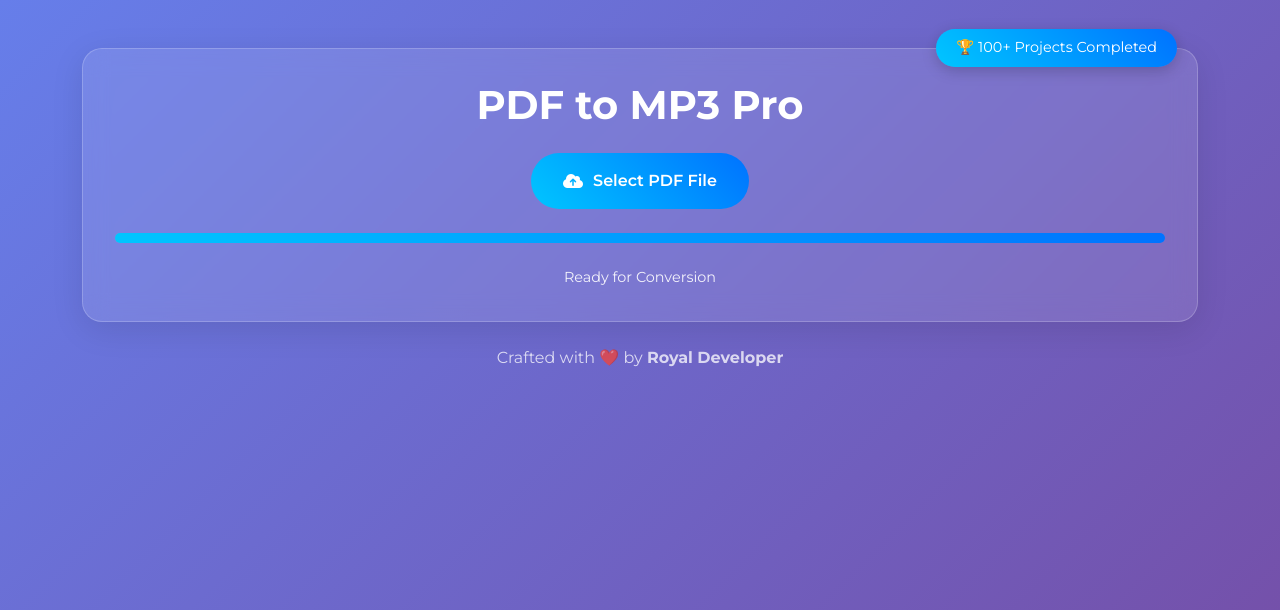
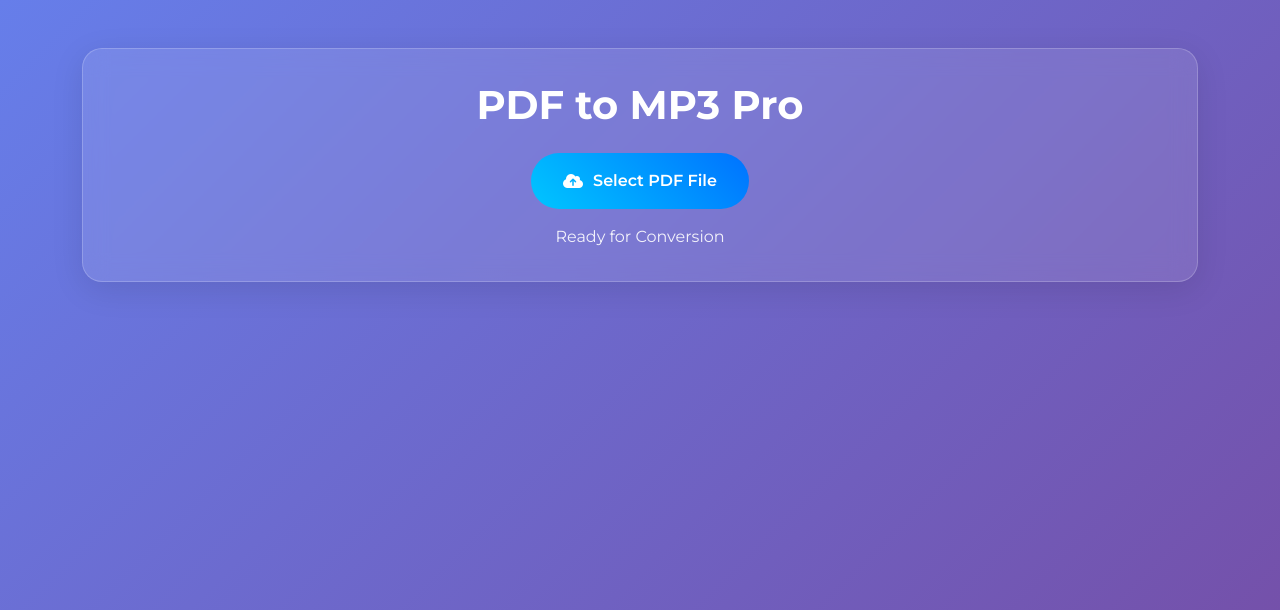
Before and after one commit to royal450/DigitalSolutionsMidia, a Flask app: page / in a window 1280 px wide. Shown: the top 610 px of the page. Run offline with Flask 3, Linux system fonts and the light colour scheme.

Commit message:
Update index.html

```diff
--- a/templates/index.html
+++ b/templates/index.html
@@ -40,17 +40,6 @@
             transform: translateY(-5px);
         }
 
-        .developer-badge {
-            position: absolute;
-            top: -20px;
-            right: 20px;
-            background: var(--secondary-gradient);
-            padding: 8px 20px;
-            border-radius: 30px;
-            font-size: 0.9rem;
-            box-shadow: 0 4px 15px rgba(0, 0, 0, 0.2);
-        }
-
         .upload-label {
             background: var(--secondary-gradient);
             padding: 1rem 2rem;
@@ -66,6 +55,29 @@
         .upload-label:hover {
             transform: scale(1.05);
             box-shadow: 0 5px 15px rgba(0, 198, 255, 0.4);
+        }
+
+        .progress-container {
+            background: rgba(255, 255, 255, 0.1);
+            height: 10px;
+            border-radius: 10px;
+            overflow: hidden;
+            margin: 1.5rem 0;
+            display: none;
+        }
+
+        .progress-bar {
+            background: var(--secondary-gradient);
+            height: 100%;
+            width: 0%;
+            transition: width 0.4s cubic-bezier(0.4, 0, 0.2, 1);
+        }
+
+        .status-text {
+            text-align: center;
+            font-size: 1rem;
+            opacity: 0.9;
+            margin-top: 1rem;
         }
 
         .action-buttons {
@@ -91,103 +103,104 @@
             transform: translateY(-2px);
             box-shadow: 0 5px 15px rgba(0, 198, 255, 0.4);
         }
-
-        .progress-container {
-            background: rgba(255, 255, 255, 0.1);
-            height: 10px;
-            border-radius: 10px;
-            overflow: hidden;
-            margin: 1.5rem 0;
-        }
-
-        .progress-bar {
-            background: var(--secondary-gradient);
-            height: 100%;
-            transition: width 0.4s cubic-bezier(0.4, 0, 0.2, 1);
-        }
-
-        .status-text {
-            text-align: center;
-            font-size: 0.9rem;
-            opacity: 0.9;
-            margin-top: 1rem;
-        }
     </style>
 </head>
 <body>
 
-<div class="container position-relative">
-    <div class="glass-card">
-        <div class="developer-badge">
-            🏆 100+ Projects Completed
-        </div>
+<div class="container">
+    <div class="glass-card text-center">
+        <h1 class="mb-4 fw-bold">PDF to MP3 Pro</h1>
 
-        <h1 class="text-center mb-4 fw-bold">PDF to MP3 Pro</h1>
+        <label for="fileUpload" class="upload-label">
+            <i class="fas fa-cloud-upload-alt"></i> Select PDF File
+        </label>
+        <input type="file" id="fileUpload" accept=".pdf" hidden>
 
-        <div class="text-center">
-            <label for="fileUpload" class="upload-label">
-                <i class="fas fa-cloud-upload-alt"></i>
-                Select PDF File
-            </label>
-            <input type="file" id="fileUpload" accept=".pdf" hidden>
-        </div>
-
-        <div class="progress-container">
+        <div class="progress-container mt-3">
             <div class="progress-bar"></div>
         </div>
 
         <div class="status-text">Ready for Conversion</div>
 
-        <div class="action-buttons justify-content-center">
+        <div class="action-buttons">
             <button class="action-btn play-btn">
-                <i class="fas fa-play"></i>
-                Play Audio
+                <i class="fas fa-play"></i> Play Audio
             </button>
-            <button class="action-btn download-btn">
-                <i class="fas fa-download"></i>
-                Download MP3
-            </button>
+            <a href="#" class="action-btn download-btn" download>
+                <i class="fas fa-download"></i> Download MP3
+            </a>
         </div>
-    </div>
-
-    <div class="text-center mt-4 opacity-75">
-        Crafted with ❤️ by <strong>Royal Developer</strong>
     </div>
 </div>
 
 <script>
-    // Existing JavaScript with modifications to show action buttons
     const fileInput = document.getElementById("fileUpload");
     const progressBar = document.querySelector(".progress-bar");
+    const progressContainer = document.querySelector(".progress-container");
     const statusText = document.querySelector(".status-text");
     const actionButtons = document.querySelector(".action-buttons");
+    const playBtn = document.querySelector(".play-btn");
+    const downloadBtn = document.querySelector(".download-btn");
 
     fileInput.addEventListener("change", function() {
         if (fileInput.files.length > 0) {
-            // Simulate conversion process
-            simulateConversion();
+            uploadFile(fileInput.files[0]);
         }
     });
 
-    function simulateConversion() {
-        let progress = 0;
-        const interval = setInterval(() => {
-            progress += 10;
-            progressBar.style.width = `${progress}%`;
-            statusText.textContent = `Processing... ${progress}%`;
+    async function uploadFile(file) {
+        const formData = new FormData();
+        formData.append("file", file);
 
-            if (progress >= 100) {
-                clearInterval(interval);
-                conversionComplete();
+        progressContainer.style.display = "block";
+        progressBar.style.width = "0%";
+        statusText.textContent = "Uploading file...";
+
+        try {
+            let response = await fetch("/upload", {
+                method: "POST",
+                body: formData,
+            });
+
+            let result = await response.json();
+
+            if (result.error) {
+                statusText.textContent = "❌ " + result.error;
+                return;
             }
-        }, 300);
+
+            checkConversionStatus(result.mp3_files);
+        } catch (error) {
+            statusText.textContent = "❌ Upload failed!";
+        }
     }
 
-    function conversionComplete() {
-        statusText.textContent = "Conversion Complete!";
+    function checkConversionStatus(mp3Files) {
+        let interval = setInterval(async () => {
+            let response = await fetch("/status");
+            let statusData = await response.json();
+
+            progressBar.style.width = statusData.progress + "%";
+            statusText.textContent = statusData.status;
+
+            if (statusData.progress >= 100) {
+                clearInterval(interval);
+                showDownloadOptions(mp3Files);
+            }
+        }, 1000);
+    }
+
+    function showDownloadOptions(mp3Files) {
         actionButtons.style.display = "flex";
+        if (mp3Files.length > 0) {
+            let mp3Url = "/output/" + mp3Files[0];
+            playBtn.addEventListener("click", () => {
+                new Audio(mp3Url).play();
+            });
+            downloadBtn.href = mp3Url;
+        }
     }
 </script>
 
 </body>
-</html>
+    </html>
```
